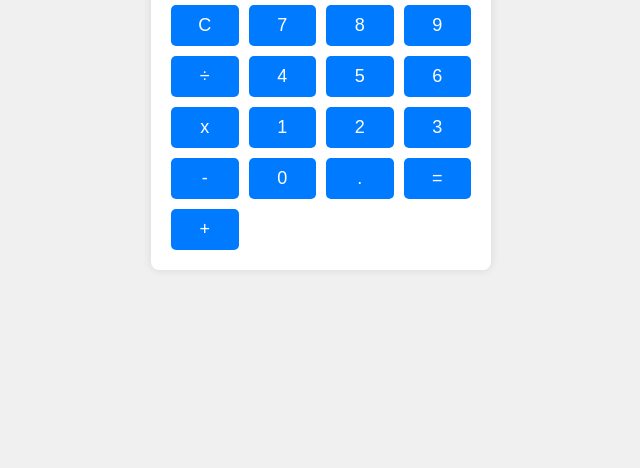
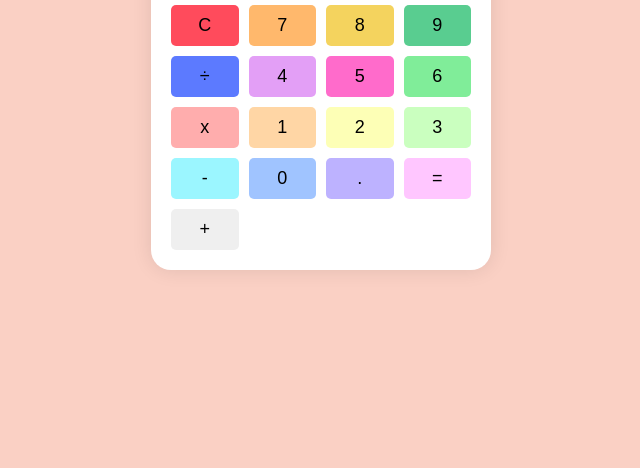
Before and after one commit to ProgCrafterq/CrazyCalculator, a plain HTML site: page index.html in a window 1280 px wide. Shown: the part 348-816 px from the top of the page, without its empty margins (319-959 px from the left). Drawn offline with Linux system fonts and the light colour scheme.

Commit message:
Update style.css

```diff
--- a/style.css
+++ b/style.css
@@ -1,18 +1,28 @@
 body {
-    font-family: Arial, sans-serif;
+  font-family: 'Comic Sans MS', cursive, sans-serif;
   background-color: #f0f0f0;
   display: flex;
   justify-content: center;
   align-items: center;
   height: 100vh;
+  background: linear-gradient(45deg, #ff9a9e, #fad0c4, #fad0c4);
+  background-size: 400% 400%;
+  animation: gradient 15s ease infinite;
+}
+
+@keyframes gradient {
+  0% { background-position: 0% 50%; }
+  50% { background-position: 100% 50%; }
+  100% { background-position: 0% 50%; }
 }
 
 .calculator {
   width: 300px;
   padding: 20px;
-    background-color: #fff;
-    border-radius: 8px;
-    box-shadow: 0 0 10px rgba(0, 0, 0, 0.1);
+  background-color: #ffffff;
+  border-radius: 20px;
+  box-shadow: 0 0 20px rgba(0, 0, 0, 0.1);
+  text-align: center;
 }
 
 #display {
@@ -24,6 +34,7 @@ body {
   border-radius: 5px;
   text-align: right;
   box-sizing: border-box;
+  background-color: #ffffff;
 }
 
 .keys {
@@ -38,10 +49,27 @@ body {
   border: none;
   border-radius: 5px;
   cursor: pointer;
-    background-color: #007bff;
-    color: #fff;
+  transition: background-color 0.3s ease, transform 0.3s ease;
 }
 
+button:nth-child(1) { background-color: #ff4b5c; }
+button:nth-child(2) { background-color: #ffb86c; }
+button:nth-child(3) { background-color: #f4d35e; }
+button:nth-child(4) { background-color: #59cd90; }
+button:nth-child(5) { background-color: #5c7aff; }
+button:nth-child(6) { background-color: #e39ff6; }
+button:nth-child(7) { background-color: #ff6bcb; }
+button:nth-child(8) { background-color: #80ed99; }
+button:nth-child(9) { background-color: #ffadad; }
+button:nth-child(10) { background-color: #ffd6a5; }
+button:nth-child(11) { background-color: #fdffb6; }
+button:nth-child(12) { background-color: #caffbf; }
+button:nth-child(13) { background-color: #9bf6ff; }
+button:nth-child(14) { background-color: #a0c4ff; }
+button:nth-child(15) { background-color: #bdb2ff; }
+button:nth-child(16) { background-color: #ffc6ff; }
+
 button:hover {
-    background-color: #0056b3;
+  filter: brightness(1.1);
+  transform: scale(1.1);
 }
```
Lines whose indentation alone changed are shown as unchanged.
